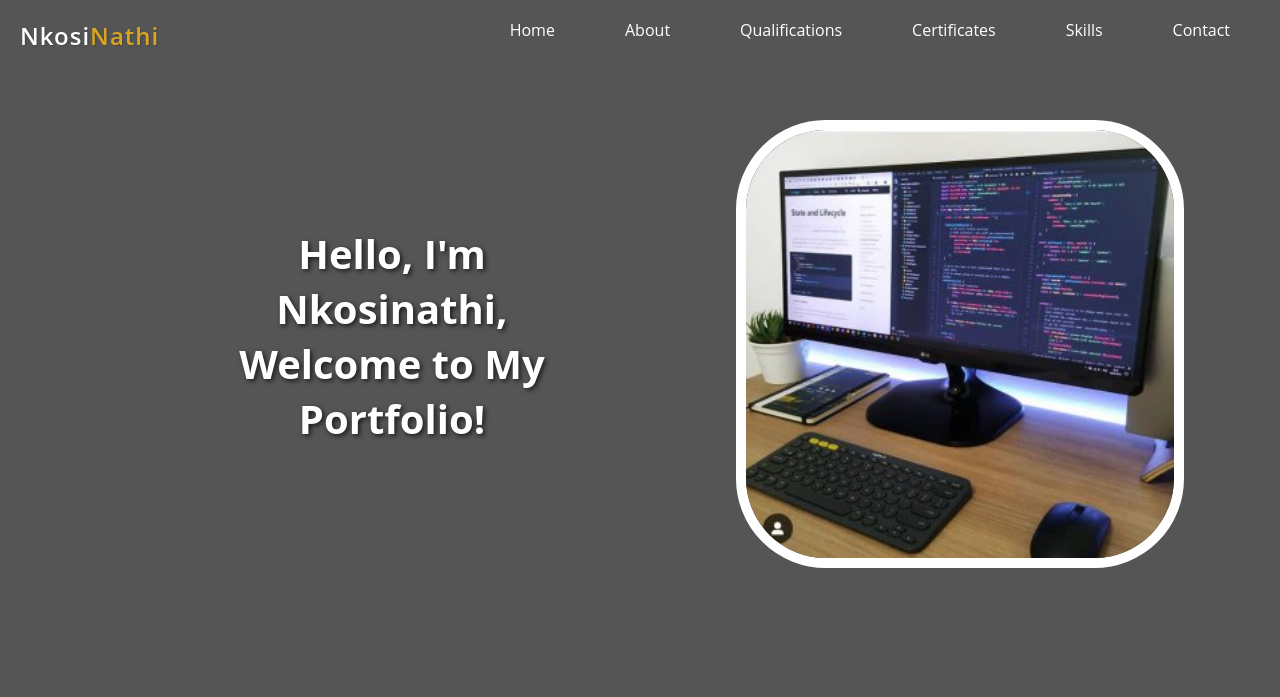
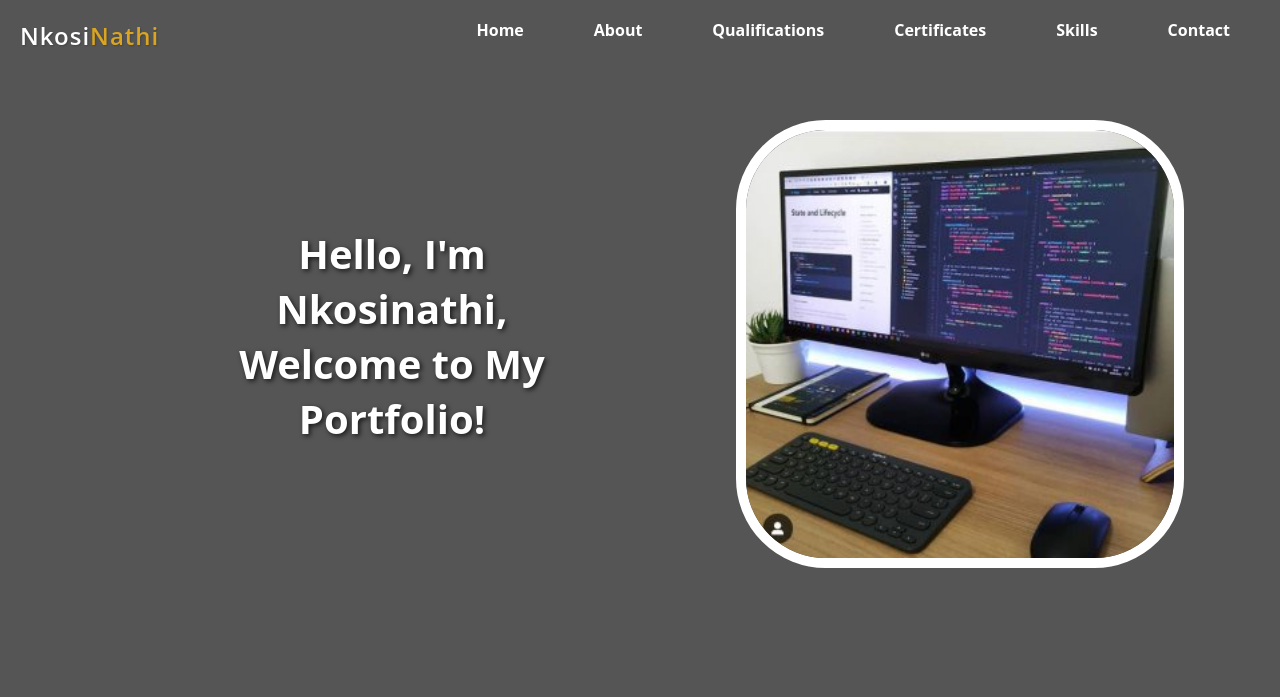
Before and after one commit to NkosinathiSeptember23/my-Portfolio, a plain HTML site: page index.html in a window 1280 px wide. Shown: the top 697 px of the page. Drawn offline with Linux system fonts and the light colour scheme.

Commit message:
nav bar updated

```diff
--- a/index.html
+++ b/index.html
@@ -22,12 +22,12 @@
             <li><a href="Contact.html">Contact</a></li>
         </ul>
         <ul>
-            <li class="hideOnMobile"><a href="index.html">Home</a></li>
-            <li class="hideOnMobile"><a href="about.html">About</a></li>
-            <li class="hideOnMobile"><a href="Qualifications.html">Qualifications</a></li>
-            <li class="hideOnMobile"><a href="Certificates.html">Certificates</a></li>
-            <li class="hideOnMobile"><a href="Skills.html">Skills</a></li>
-            <li class="hideOnMobile"><a href="Contact.html">Contact</a></li>
+            <li class="hideOnMobile"><a href="index.html"><strong>Home</strong></a></li>
+            <li class="hideOnMobile"><a href="about.html"><strong>About</strong></a></li>
+            <li class="hideOnMobile"><a href="Qualifications.html"><strong>Qualifications</strong></a></li>
+            <li class="hideOnMobile"><a href="Certificates.html"><strong>Certificates</strong></a></li>
+            <li class="hideOnMobile"><a href="Skills.html"><strong>Skills</strong></a></li>
+            <li class="hideOnMobile"><a href="Contact.html"><strong>Contact</strong></a></li>
             <li class="menuicon" onclick=showSidebar()><a href="#"><svg xmlns="http://www.w3.org/2000/svg" height="26px" viewBox="0 -960 960 960" width="26px" fill="#5f6368"><path d="M120-240v-80h720v80H120Zm0-200v-80h720v80H120Zm0-200v-80h720v80H120Z"/></svg></a></li>
         </ul>
     </nav>
```
